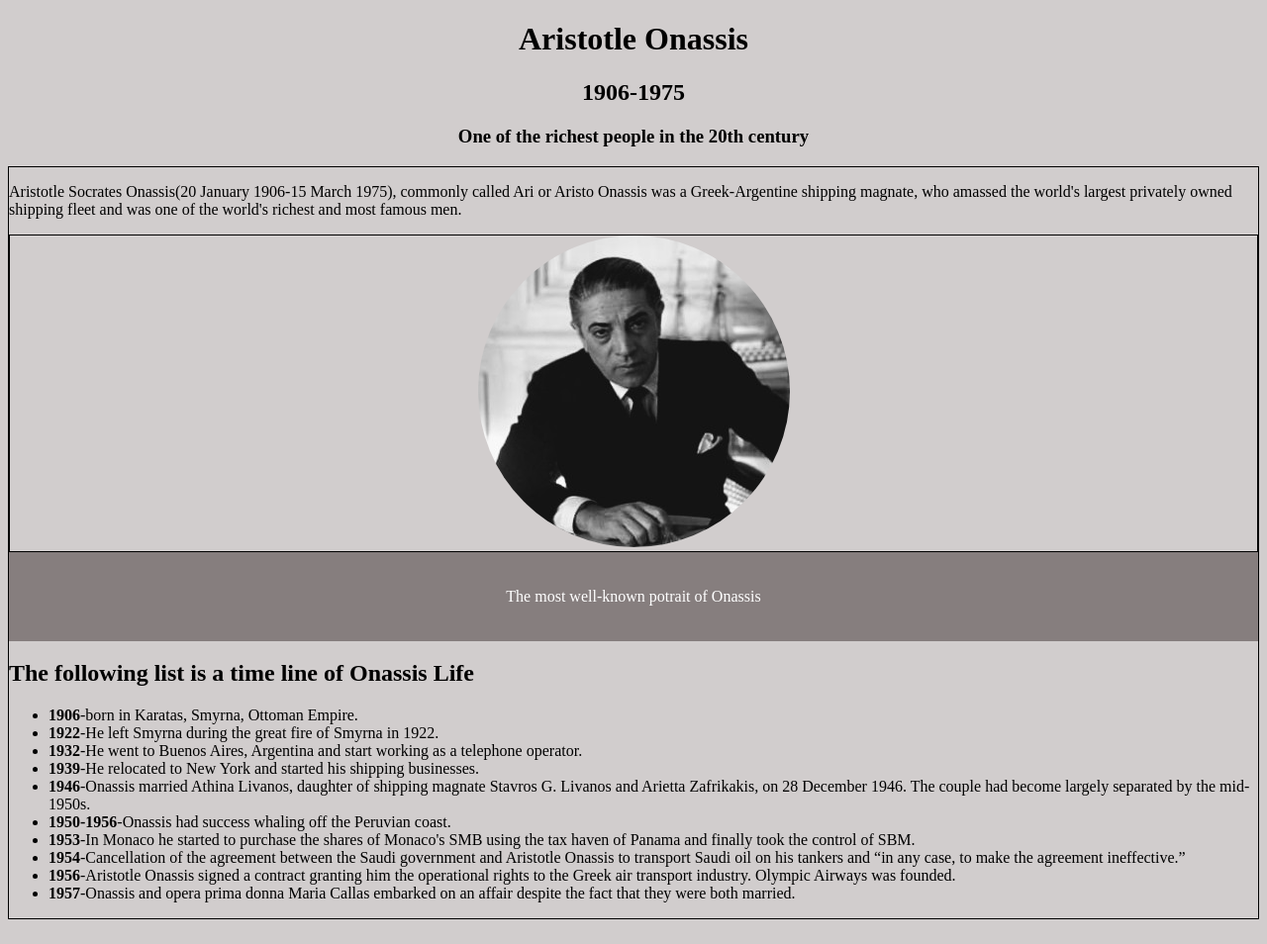
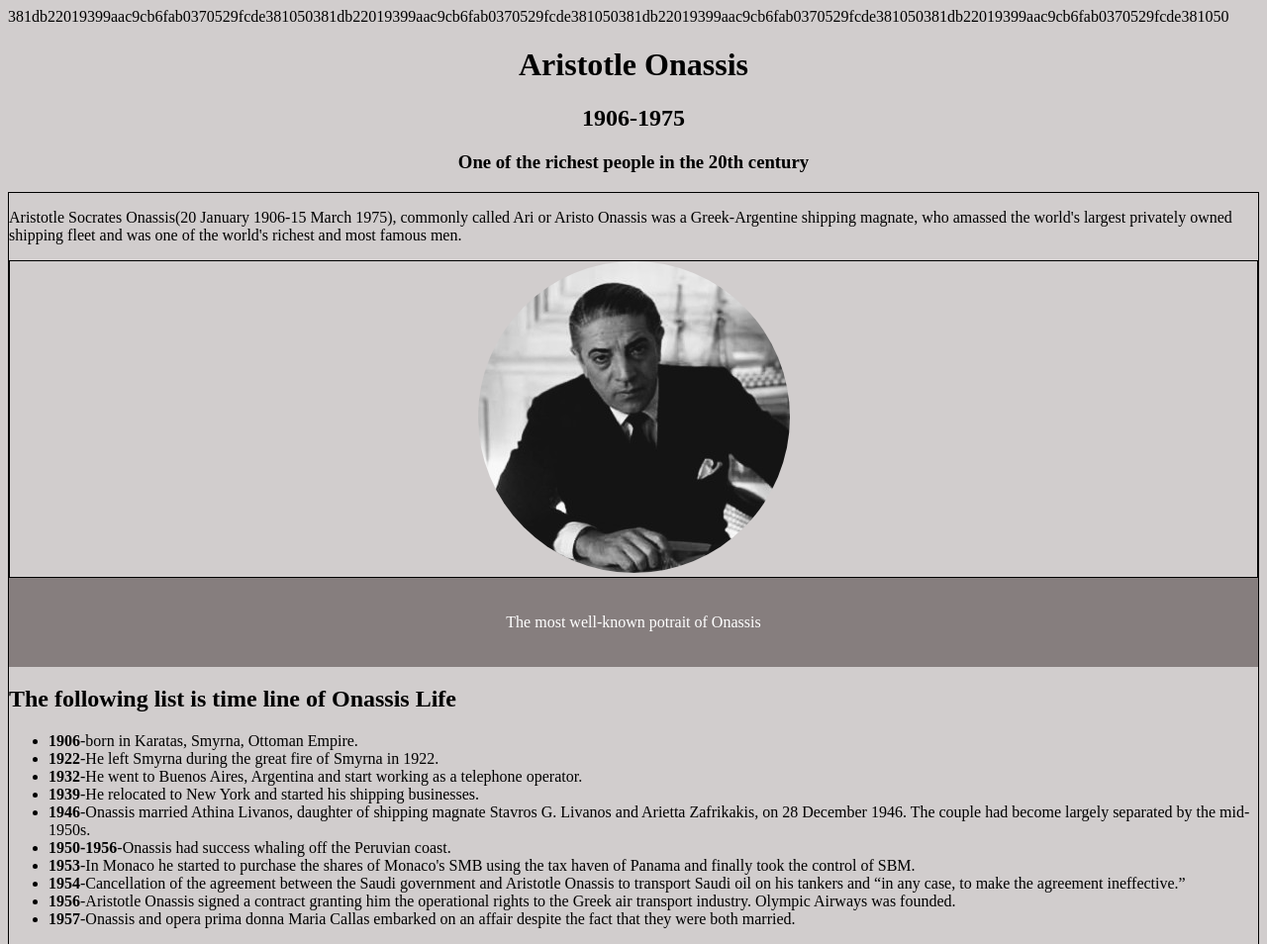
Before and after one commit to Banji79/tribute, a plain HTML site: page index.html in a window 1280 px wide. Shown: the top 954 px of the page at 99% size. Drawn offline with Linux system fonts and the light colour scheme.

Commit message:
New Onassis statement on git

```diff
--- a/index.html
+++ b/index.html
@@ -5,13 +5,13 @@
         <link rel="stylesheet" href="third.css">
     </head>
     <body>
-        <h1 id="heading">Aristotle Onassis</h1>
+        381db22019399aac9cb6fab0370529fcde381050381db22019399aac9cb6fab0370529fcde381050381db22019399aac9cb6fab0370529fcde381050381db22019399aac9cb6fab0370529fcde381050       <h1 id="heading">Aristotle Onassis</h1>
         <h2 style="text-align: center">1906-1975</h2>
         <h3 style="text-align: center">One of the richest people in the 20th century</h3>
         <div style="border: 1px solid black"><p>Aristotle Socrates Onassis(20 January 1906-15 March 1975), commonly called Ari or Aristo Onassis was a Greek-Argentine shipping magnate, who amassed the world's largest privately owned shipping fleet and was one of the world's richest and most famous men.</p>
    <center style="border: 1px solid black"><img class="photo" src="Images/Onassis.jpg";border:0; alt:"Onassis"></center>
         <center><div style="background-color:rgb(134, 126, 126);color:white;padding:20px;"><p>The most well-known potrait of Onassis</p></div></center>
-    <h2>The following list is a time line of Onassis Life</h2>
+    <h2>The following list is time line of Onassis Life</h2>
     <ul><li><b>1906</b>-born in Karatas, Smyrna, Ottoman Empire.</li>
     <li><b>1922</b>-He left Smyrna during the great fire of Smyrna in 1922.</li>
 <li><b>1932</b>-He went to Buenos Aires, Argentina and start working as a telephone operator.</li>
```
